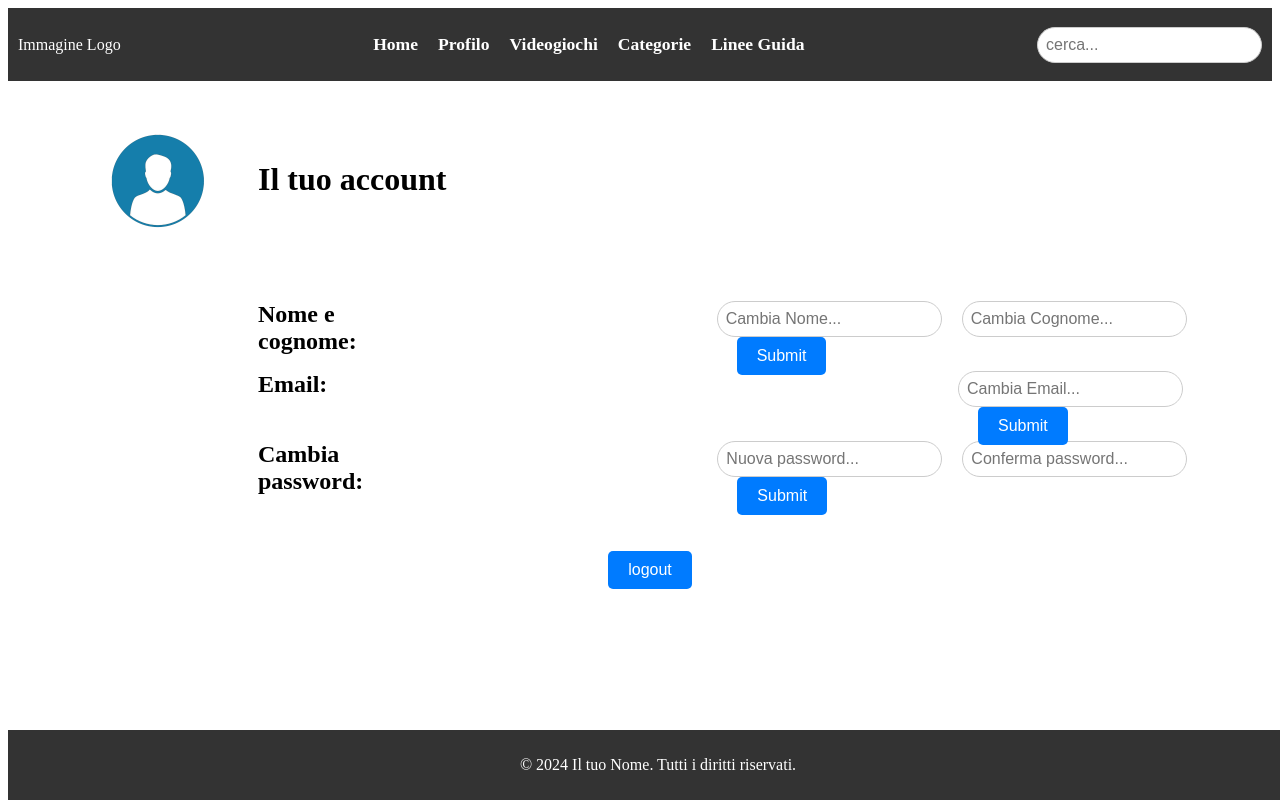
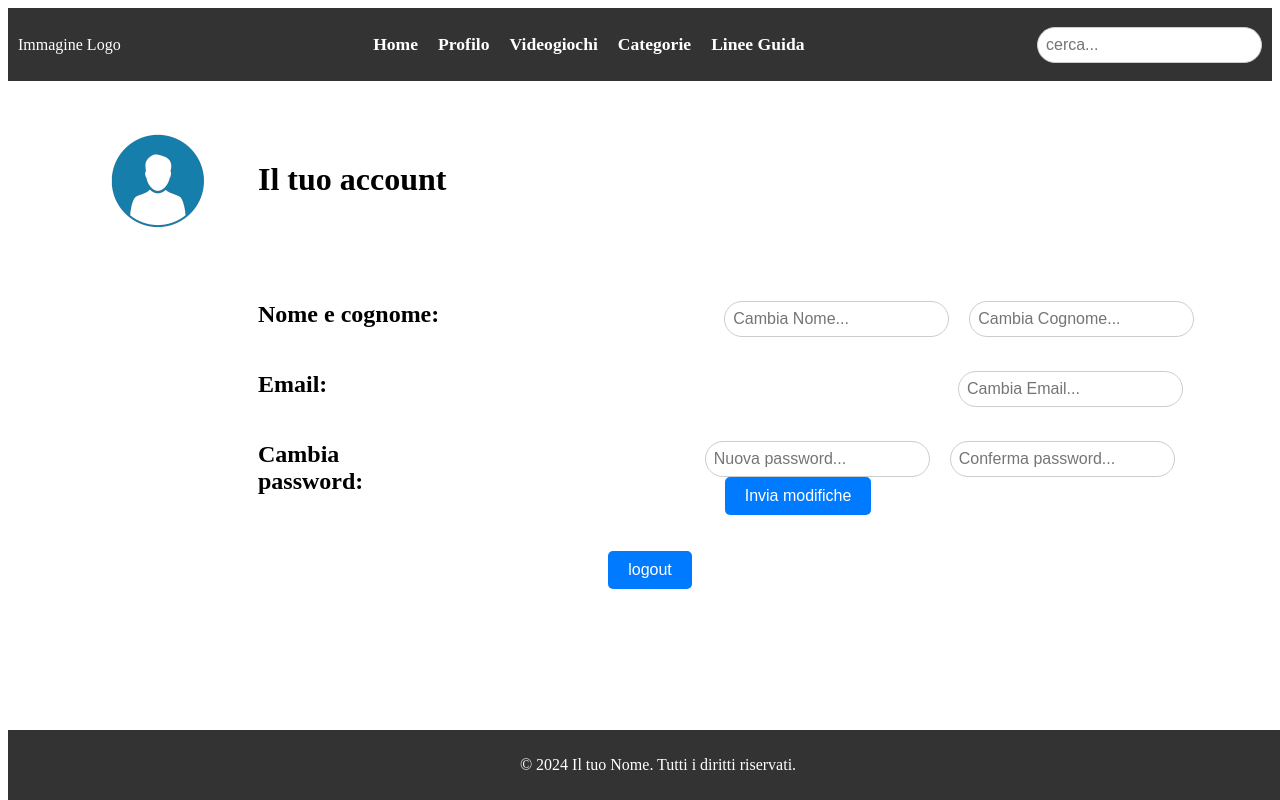
Before and after one commit to szafranski2001/WEBAPP, an Angular app in the folder Stram/: page /profile in a window 1280 px wide. Built offline with nearby package versions, Linux system fonts and the light colour scheme.

Commit message:
profile page fixed

```diff
--- a/Stram/src/app/profile/profile.component.css
+++ b/Stram/src/app/profile/profile.component.css
@@ -39,6 +39,32 @@ input[type="text"]:focus {
   box-shadow: 0 0 5px rgba(0, 123, 255, 0.5);
 }
 
+input[type="email"] {
+  padding: 8px;
+  border: 1px solid #ccc;
+  border-radius: 20px;
+  outline: none;
+  font-size: 16px;
+}
+
+input[type="email"]:focus {
+  border-color: #007BFF;
+  box-shadow: 0 0 5px rgba(0, 123, 255, 0.5);
+}
+
+input[type="password"] {
+  padding: 8px;
+  border: 1px solid #ccc;
+  border-radius: 20px;
+  outline: none;
+  font-size: 16px;
+}
+
+input[type="password"]:focus {
+  border-color: #007BFF;
+  box-shadow: 0 0 5px rgba(0, 123, 255, 0.5);
+}
+
 input[type="submit"] {
   padding: 10px 20px;
   font-size: 16px;
--- a/Stram/src/app/profile/profile.component.html
+++ b/Stram/src/app/profile/profile.component.html
@@ -8,22 +8,20 @@
     <div style="margin-left: 285px; margin-top: 20px">
       <input type="text" id="changeNameBar" name="changeNameBar" placeholder="Cambia Nome...">
       <input type="text" id="changeSurnameBar" name="changeSurnameBar" placeholder="Cambia Cognome..." style="margin-left: 20px">
-      <input type="submit" id="changeUsernameButton" name="changeUsernameButton" value="Submit" style="margin-left: 20px">
     </div>
   </div>
   <div class="sections">
     <h2>Email: </h2>
     <div class="changeFields">
-      <input type="text" id="changeEmailBar" name="changeEmailBar" placeholder="Cambia Email...">
-      <input type="submit" id="changeEmailButton" name="changeEmailButton" value="Submit" style="margin-left: 20px">
+      <input type="email" id="changeEmailBar" name="changeEmailBar" placeholder="Cambia Email...">
     </div>
   </div>
   <div class="sections">
     <h2>Cambia password: </h2>
     <div style="margin-left: 275px; margin-top: 20px">
-      <input type="text" id="changePasswordBar" name="changePasswordBar" placeholder="Nuova password...">
-      <input type="text" id="confirmPasswordBar" name="confirmPasswordBar" placeholder="Conferma password..." style="margin-left: 20px">
-      <input type="submit" id="changePasswordButton" name="changePasswordButton" value="Submit" style="margin-left: 20px">
+      <input type="password" id="changePasswordBar" name="changePasswordBar" placeholder="Nuova password...">
+      <input type="password" id="confirmPasswordBar" name="confirmPasswordBar" placeholder="Conferma password..." style="margin-left: 20px">
+      <input type="submit" id="changeProfile" name="changeProfile" value="Invia modifiche" style="margin-left: 20px">
     </div>
   </div>
   <div class="logout">
```
